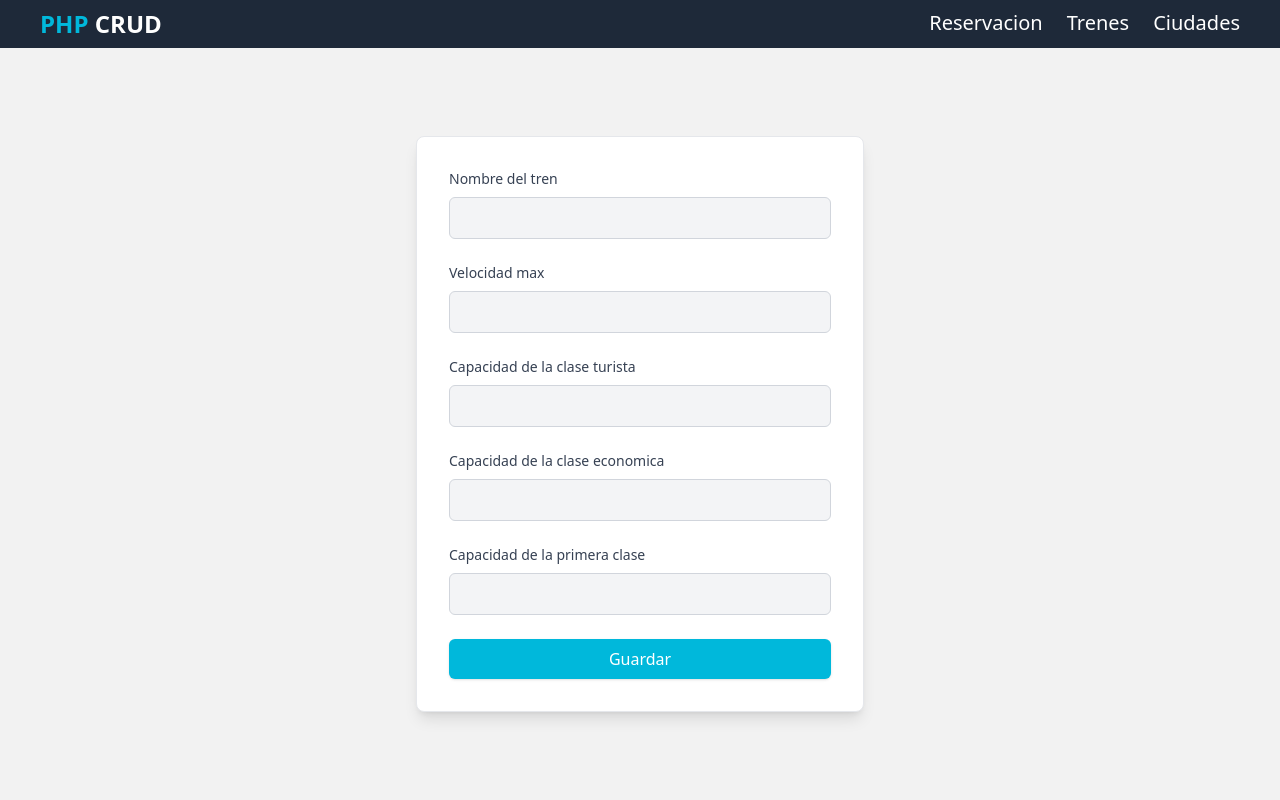
After one commit to guillermosilvam/CRUD-PHP, a PHP site: page /static/templates/train_views/create_train.php in a window 1280 px wide. The commit adds this page. Run offline with PHP 8.4, Linux system fonts and the light colour scheme.

Commit message:
post train done

```diff
--- a/static/assets/output.css
+++ b/static/assets/output.css
@@ -9,16 +9,11 @@
       "Courier New", monospace;
     --color-red-400: oklch(70.4% 0.191 22.216);
     --color-red-600: oklch(57.7% 0.245 27.325);
-    --color-amber-300: oklch(87.9% 0.169 91.605);
-    --color-cyan-200: oklch(91.7% 0.08 205.041);
     --color-cyan-300: oklch(86.5% 0.127 207.078);
     --color-cyan-400: oklch(78.9% 0.154 211.53);
     --color-cyan-500: oklch(71.5% 0.143 215.221);
     --color-cyan-600: oklch(60.9% 0.126 221.723);
     --color-cyan-700: oklch(52% 0.105 223.128);
-    --color-blue-500: oklch(62.3% 0.214 259.815);
-    --color-purple-600: oklch(55.8% 0.288 302.321);
-    --color-purple-950: oklch(29.1% 0.149 302.717);
     --color-gray-50: oklch(98.5% 0.002 247.839);
     --color-gray-100: oklch(96.7% 0.003 264.542);
     --color-gray-200: oklch(92.8% 0.006 264.531);
@@ -38,31 +33,18 @@
     --text-xs--line-height: calc(1 / 0.75);
     --text-sm: 0.875rem;
     --text-sm--line-height: calc(1.25 / 0.875);
-    --text-base: 1rem;
-    --text-base--line-height: calc(1.5 / 1);
-    --text-lg: 1.125rem;
-    --text-lg--line-height: calc(1.75 / 1.125);
     --text-xl: 1.25rem;
     --text-xl--line-height: calc(1.75 / 1.25);
     --text-2xl: 1.5rem;
     --text-2xl--line-height: calc(2 / 1.5);
-    --text-3xl: 1.875rem;
-    --text-3xl--line-height: calc(2.25 / 1.875);
     --text-4xl: 2.25rem;
     --text-4xl--line-height: calc(2.5 / 2.25);
-    --font-weight-extralight: 200;
     --font-weight-light: 300;
     --font-weight-medium: 500;
     --font-weight-semibold: 600;
     --font-weight-bold: 700;
-    --font-weight-extrabold: 800;
-    --font-weight-black: 900;
-    --tracking-tight: -0.025em;
     --radius-md: 0.375rem;
     --radius-lg: 0.5rem;
-    --drop-shadow-md: 0 3px 3px rgb(0 0 0 / 0.12);
-    --drop-shadow-lg: 0 4px 4px rgb(0 0 0 / 0.15);
-    --animate-pulse: pulse 2s cubic-bezier(0.4, 0, 0.6, 1) infinite;
     --default-transition-duration: 150ms;
     --default-transition-timing-function: cubic-bezier(0.4, 0, 0.2, 1);
     --default-font-family: var(--font-sans);
@@ -741,41 +580,6 @@
       grid-template-columns: repeat(2, minmax(0, 1fr));
     }
   }
-}
-@property --tw-translate-x {
-  syntax: "*";
-  inherits: false;
-  initial-value: 0;
-}
-@property --tw-translate-y {
-  syntax: "*";
-  inherits: false;
-  initial-value: 0;
-}
-@property --tw-translate-z {
-  syntax: "*";
-  inherits: false;
-  initial-value: 0;
-}
-@property --tw-rotate-x {
-  syntax: "*";
-  inherits: false;
-}
-@property --tw-rotate-y {
-  syntax: "*";
-  inherits: false;
-}
-@property --tw-rotate-z {
-  syntax: "*";
-  inherits: false;
-}
-@property --tw-skew-x {
-  syntax: "*";
-  inherits: false;
-}
-@property --tw-skew-y {
-  syntax: "*";
-  inherits: false;
 }
 @property --tw-space-y-reverse {
   syntax: "*";
@@ -870,22 +674,9 @@
   initial-value: "";
   inherits: false;
 }
-@keyframes pulse {
-  50% {
-    opacity: 0.5;
-  }
-}
 @layer properties {
   @supports ((-webkit-hyphens: none) and (not (margin-trim: inline))) or ((-moz-orient: inline) and (not (color:rgb(from red r g b)))) {
     *, ::before, ::after, ::backdrop {
-      --tw-translate-x: 0;
-      --tw-translate-y: 0;
-      --tw-translate-z: 0;
-      --tw-rotate-x: initial;
-      --tw-rotate-y: initial;
-      --tw-rotate-z: initial;
-      --tw-skew-x: initial;
-      --tw-skew-y: initial;
       --tw-space-y-reverse: 0;
       --tw-border-style: solid;
       --tw-font-weight: initial;
--- /dev/null
+++ b/static/templates/train_views/create_train.php
@@ -0,0 +1,34 @@
+<?php include "../../../app/includes/navbar.php" ?>
+        <div class="w-full h-full flex items-center justify-center">
+            <div class="w-full max-w-md mx-auto p-8 bg-white rounded-lg shadow-lg border border-gray-200">
+                <form class="space-y-6" action="/server/app/controllers/train_controllers/save_train.php" method="POST">
+                    <div class="space-y-2">
+                        <label for="name" class="block text-sm font-medium text-gray-700">Nombre del tren</label>
+                        <input type="text" name="name" required class="w-full px-4 py-2 rounded-md bg-gray-100 border border-gray-300 text-gray-800 focus:outline-none focus:bg-white focus:border-cyan-500 focus:ring-1 focus:ring-cyan-500 transition duration-200"/>
+                    </div>
+                    <div class="space-y-2">
+                        <label for="velocidad" class="block text-sm font-medium text-gray-700">Velocidad max</label>
+                        <input type="number" name="velocidad" required class="w-full px-4 py-2 rounded-md bg-gray-100 border border-gray-300 text-gray-800 focus:outline-none focus:bg-white focus:border-cyan-500 focus:ring-1 focus:ring-cyan-500 transition duration-200"/>
+                    </div>
+                    <div class="space-y-2">
+                        <label for="cap_turista" class="block text-sm font-medium text-gray-700">Capacidad de la clase turista</label>
+                        <input type="number" name="cap_turista" required class="w-full px-4 py-2 rounded-md bg-gray-100 border border-gray-300 text-gray-800 focus:outline-none focus:bg-white focus:border-cyan-500 focus:ring-1 focus:ring-cyan-500 transition duration-200"/>
+                    </div>
+                    <div class="space-y-2">
+                        <label for="cap_economica" class="block text-sm font-medium text-gray-700">Capacidad de la clase economica</label>
+                        <input type="number" name="cap_economica" required class="w-full px-4 py-2 rounded-md bg-gray-100 border border-gray-300 text-gray-800 focus:outline-none focus:bg-white focus:border-cyan-500 focus:ring-1 focus:ring-cyan-500 transition duration-200"/>
+                    </div>
+                    <div class="space-y-2">
+                        <label for="cap_primera" class="block text-sm font-medium text-gray-700">Capacidad de la primera clase</label>
+                        <input type="number" name="cap_primera" required class="w-full px-4 py-2 rounded-md bg-gray-100 border border-gray-300 text-gray-800 focus:outline-none focus:bg-white focus:border-cyan-500 focus:ring-1 focus:ring-cyan-500 transition duration-200"/>
+                    </div>
+                    <button type="submit" class=" w-full py-2 px-4 bg-cyan-500 hover:bg-cyan-600 text-white font-medium rounded-md transition duration-200 shadow-sm hover:shadow-md">
+                        Guardar
+                    </button>
+                </form>
+            </div>
+        </div>
+    </main>
+</div>
+</body>
+</html>
```
Also changed, not shown: other parts of static/assets/output.css (+36 -179 lines), app/controllers/Au/process_login.php (deleted, +0 -11 lines), app/controllers/train_controllers/save_train.php (added, +21 -0 lines), static/templates/trains_views/create_train.php (deleted, +0 -29 lines), static/templates/train_views/read_train.php (added).
